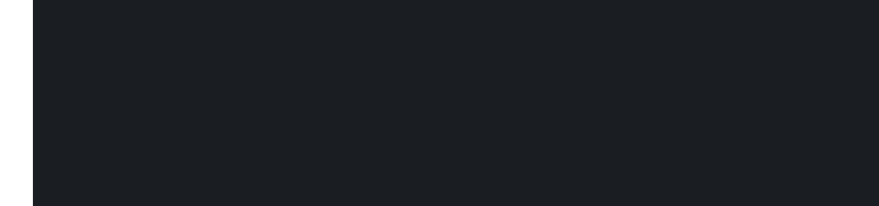
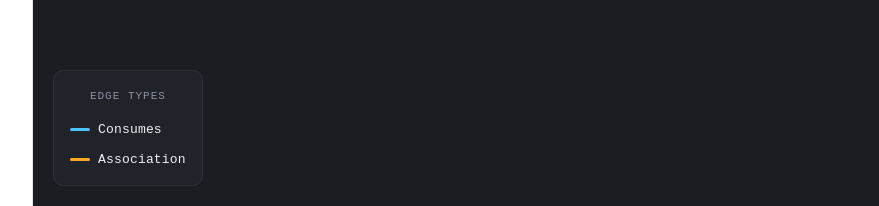
Before and after one commit to Aayu1014/cds-dependency-graph-explorer, a React (Vite) app: page / in a window 1280 px wide. Shown: the part 594-800 px from the top of the page, without its empty margins (45-924 px from the left). Built offline with nearby package versions, Linux system fonts and the light colour scheme.

Commit message:
Added Legend UI for edge types

```diff
--- a/src/App.css
+++ b/src/App.css
@@ -129,3 +129,79 @@
 border-color: #f0ab00;
 
 }
+.legend {
+
+position: absolute;
+
+bottom: 20px;
+
+left: 20px;
+
+background: #20242a;
+
+border: 1px solid #2c3138;
+
+border-radius: 10px;
+
+padding: 12px 16px;
+
+color: #eef0f2;
+
+font-family: monospace;
+
+font-size: 13px;
+
+z-index: 10;
+
+}
+
+.legend-title {
+
+color: #8b92a0;
+
+
+
+font-size: 11px;
+
+letter-spacing: 1px;
+
+text-transform: uppercase;
+
+margin-bottom: 8px;
+}
+
+.legend-row {
+
+display: flex;
+
+align-items: center;
+
+gap: 8px;
+
+margin-top: 4px;
+
+}
+
+.legend-swatch {
+
+
+
+width: 20px;
+
+height: 3px;
+
+display: inline-block;
+
+border-radius: 2px;
+}
+
+.legend-consumes {
+
+background: #4fc3f7;
+}
+
+.legend-association {
+
+background: #ffa726;
+
+}
--- a/src/App.tsx
+++ b/src/App.tsx
@@ -2,6 +2,7 @@
 import GraphView from "./components/GraphView";
 import NodePanel from "./components/NodePanel";
 import SearchBar from "./components/SearchBar";
+import Legend from "./components/Legend";
 import { mockEdges } from "./data/mockEdges";
 import { buildGraphData } from "./utils/buildGraphData";
 import type { GraphData, GraphNode } from "./types/graph";
@@ -24,6 +25,7 @@
     <div className="app-container">
       <h2 className="app-title">CDS Dependency Graph Explorer</h2>
       <SearchBar value={searchTerm} onChange={setSearchTerm} />
+      <Legend />
 
       <GraphView
         graphData={graphData}
--- /dev/null
+++ b/src/components/Legend.tsx
@@ -0,0 +1,16 @@
+function Legend() {
+  return (
+    <div className="legend">
+      <div className="legend-title"> Edge Types </div>
+      <div className="legend-row">
+        <span className="legend-swatch legend-consumes" />
+        <span>Consumes</span>
+      </div>
+      <div className="legend-row">
+        <span className="legend-swatch legend-association" />
+        <span>Association</span>
+      </div>
+    </div>
+  );
+}
+export default Legend;
```
